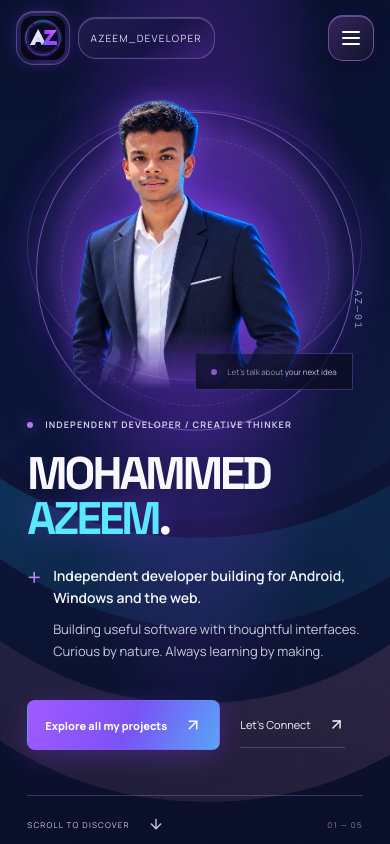
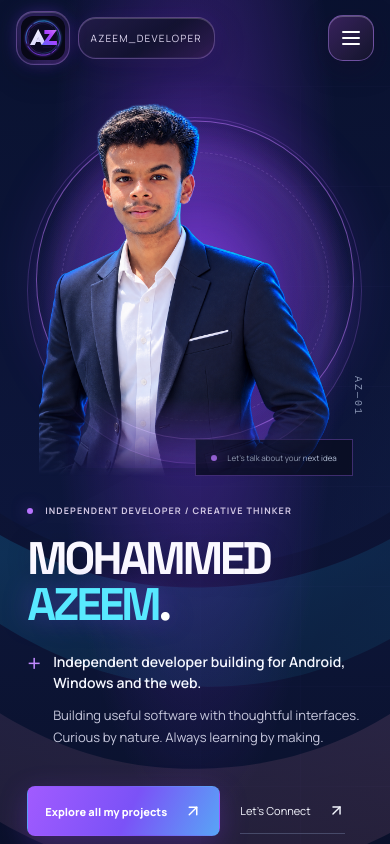
Before and after one commit to Mhd-Azeem/AZ-portfolio, a React (Vite) app: page / in a window 390 px wide. Shown: the top 844 px of the page. Built offline with nearby package versions, Linux system fonts and the light colour scheme.

Commit message:
Enlarge responsive hero portrait and reduce expensive mobile filters and blur

```diff
--- a/src/style.css
+++ b/src/style.css
@@ -1323,3 +1323,29 @@ h2{font-weight:600;letter-spacing:-.058em}
 .navbar .brand{display:flex;align-items:center;justify-content:center;padding:5px;min-width:62px;min-height:62px;line-height:1}
 .navbar .brand img{display:block;width:54px;height:54px;object-fit:contain;border-radius:12px;filter:drop-shadow(0 0 10px #8b55ff50)}
 @media(max-width:700px){.navbar .brand{min-width:52px;min-height:52px;padding:4px}.navbar .brand img{width:44px;height:44px}}
+
+/* Performance pass: larger portrait, cheaper compositing and touch-friendly rendering. */
+@media(min-width:1101px){
+ .hero .portrait-stage{height:min(76vh,740px);width:calc(100% + 9%);margin-left:-7%}
+ .hero .portrait{object-position:center bottom}
+ .hero{grid-template-columns:minmax(0,1.1fr) minmax(0,1fr)}
+}
+@media(min-width:701px) and (max-width:1100px){
+ .hero .portrait-stage{height:min(70vh,620px);width:110%;margin-left:-7%}
+}
+@media(max-width:700px){
+ .hero .portrait-stage{height:clamp(380px,95vw,510px);max-width:440px}
+ .portrait-backlight{filter:none!important;background:radial-gradient(ellipse at 50% 50%,#7439e17a,transparent 67%)}
+ .portrait{filter:none!important}
+ .portrait-halo{box-shadow:none!important}
+ .portrait-stage::before{filter:none!important}
+ .navbar .brand,.navbar .nav-caption,.navbar nav,.navbar .nav-contact,.navbar .menu-toggle{backdrop-filter:none!important;-webkit-backdrop-filter:none!important;background-color:#17112edc}
+}
+@media(max-width:480px){.hero .portrait-stage{height:clamp(340px,100vw,440px)}}
+@media(hover:none){
+ .portrait-backlight{filter:none!important}
+ .portrait{filter:none!important}
+ .portrait-stage::before{filter:none!important}
+ .ambient-pointer{display:none!important}
+}
+@media(prefers-reduced-motion:reduce){.portrait-backlight,.portrait-halo{will-change:auto}}
```
